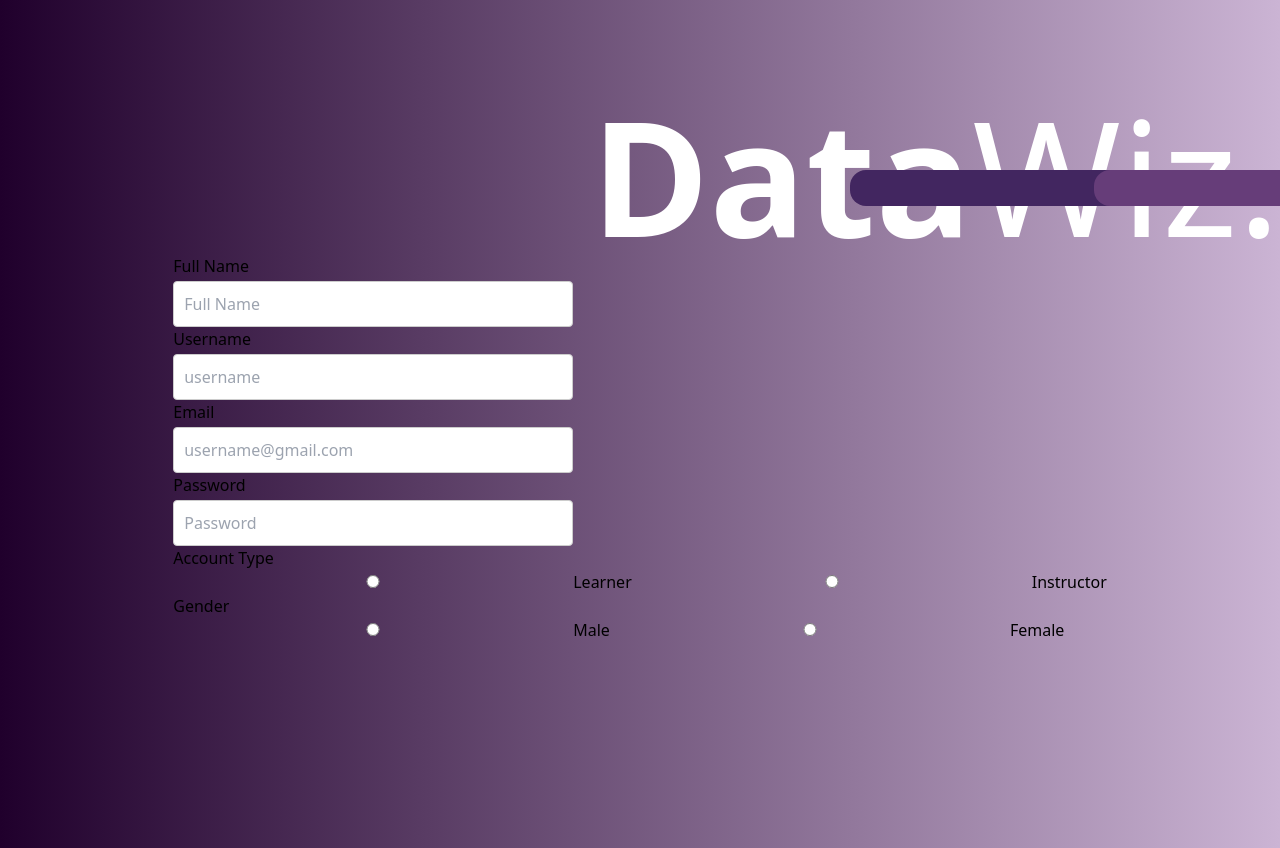
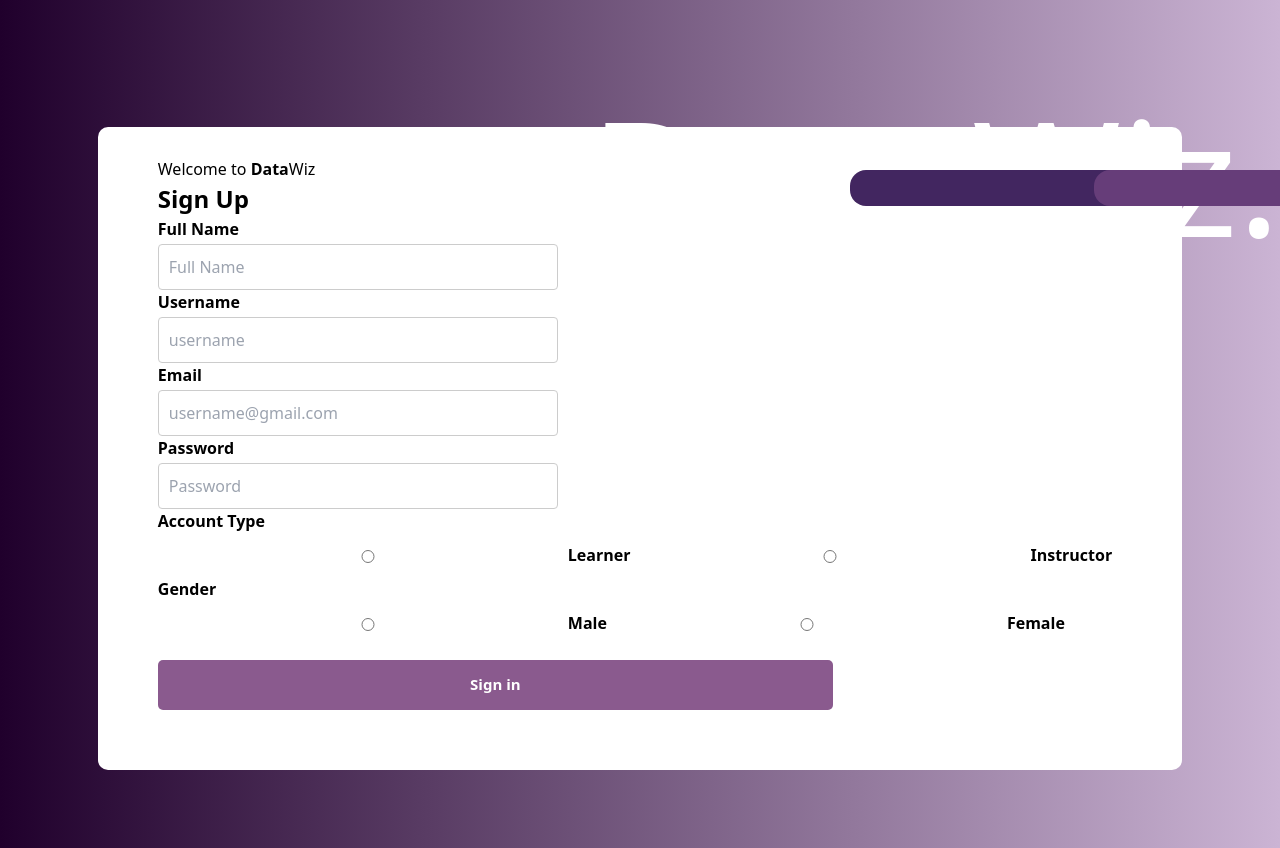
Before and after one commit to desracto/DataWiz, a React (Create React App) app in the folder react-app/: page /SignUp in a window 1280 px wide. Shown: the top 848 px of the page. Built offline with nearby package versions, Linux system fonts and the light colour scheme.

Commit message:
signup page basic done, requires more css work and validation. added extra component frontinputs.jss and frontinputs.css. added signup page.jsx and signuppage.css

```diff
--- a/react-app/src/Pages/SignUpPage.css
+++ b/react-app/src/Pages/SignUpPage.css
@@ -4,3 +4,33 @@
     justify-content: center;
     height:100vh;
 }
+
+form{
+    background-color: white;
+    padding: 30px 60px 30px 60px;
+    border-radius: 10px;
+}
+
+h1 {
+    font-size: 24px;
+    font-weight: bold;
+  }
+
+label{
+    font-weight: bold;
+}
+
+button{
+    width: 70%;
+    height: 50px;
+    padding: 10px;
+    border: none;
+    background-color:#8A5A8E;
+    color: white;
+    border-radius: 5px;
+    font-weight: bold;
+    font-size: 15px;
+    cursor: pointer;
+    margin-top: 15px;
+    margin-bottom: 30px;
+}
--- a/react-app/src/Pages/SignUpPage.jsx
+++ b/react-app/src/Pages/SignUpPage.jsx
@@ -45,7 +45,7 @@ function SignUpPage() {
     {
       id: 5,
       name: "accounttype",
-      type: "checkbox",
+      type: "radio",
       options: [
         { id: "learner", label: "Learner" },
         { id: "instructor", label: "Instructor" },
@@ -55,7 +55,7 @@ function SignUpPage() {
     {
       id: 6,
       name: "gender",
-      type: "checkbox",
+      type: "radio",
       options: [
         { id: "male", label: "Male" },
         { id: "female", label: "Female" },
@@ -67,20 +67,25 @@ function SignUpPage() {
   const onChange = (e) => {
     setValues({ ...values, [e.target.name]: e.target.value });
   };
+
   console.log(values);
   return (
     <>
       <Header1 />
       <div className="container">
         <form className="signup_form">
+          <h2>
+            Welcome to <b>Data</b>Wiz
+          </h2>
+          <h1>Sign Up</h1>
           {inputs.map((input) => (
             <div key={input.id} className="form-input">
-              {input.type === "checkbox" ? (
+              {input.type === "radio" ? (
+                <div className="checkbox-options">
+                  <label className="checkbox-label">{input.label}</label>
+                  <div className="radio-buttons">
+                    {input.options.map((option) => (
                       <>
-                  <label>{input.label}</label>
-                  <br />
-                  {input.options.map((option) => (
-                    <label key={option.id}>
                         <input
                           type="radio"
                           name={input.name}
@@ -88,10 +93,13 @@ function SignUpPage() {
                           onChange={onChange}
                           checked={values[input.name] === option.id}
                         />
+                        <label key={option.id} className="radio-button-label">
                           {option.label}
                         </label>
+                      </>
                     ))}
-                </>
+                  </div>
+                </div>
               ) : (
                 <FormInputs
                   key={input.id}
@@ -102,6 +110,7 @@ function SignUpPage() {
               )}
             </div>
           ))}
+          <button>Sign in </button>
         </form>
       </div>
     </>
--- a/react-app/src/components/forminputs.css
+++ b/react-app/src/components/forminputs.css
@@ -6,3 +6,29 @@ input{
   resize: vertical;
   margin-top: 3px;
 }
+
+input[type="radio"]{
+border: 1px solid black;
+padding:0%;
+left:0px;
+}
+
+/* Style the container for radio buttons (options) */
+.checkbox-options {
+  display: flex; /* Display radio buttons and labels in a row */
+  flex-direction: column; /* Display them in a column layout */
+}
+
+
+/* Style the container for radio buttons */
+.radio-buttons {
+  display: flex; /* Display radio buttons and labels in a row */
+  align-items: center; /* Vertically align items in the center */
+  padding: 10px;
+}
+
+/* Style each radio button label */
+.radio-button-label {
+  display: flex; /* Display radio button and label in a row */
+  align-items: center; /* Vertically align radio button and label */
+}
```
Lines whose indentation alone changed are shown as unchanged.
